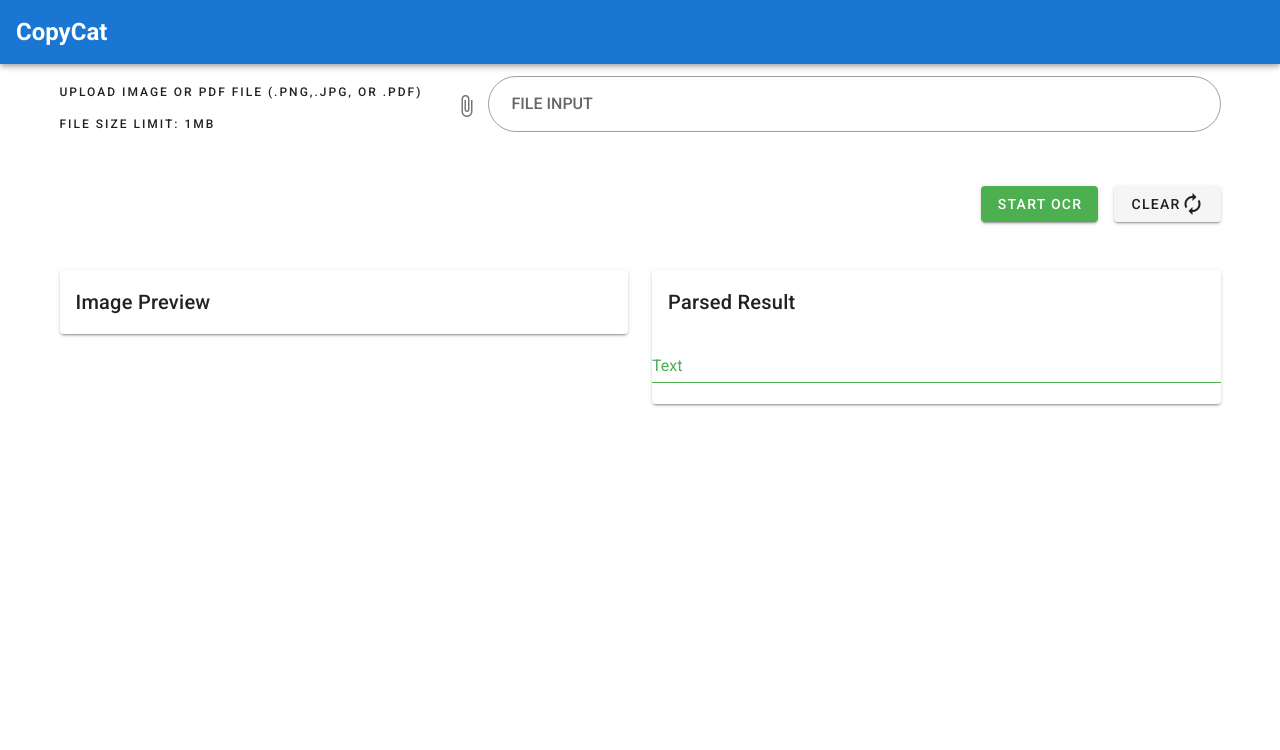
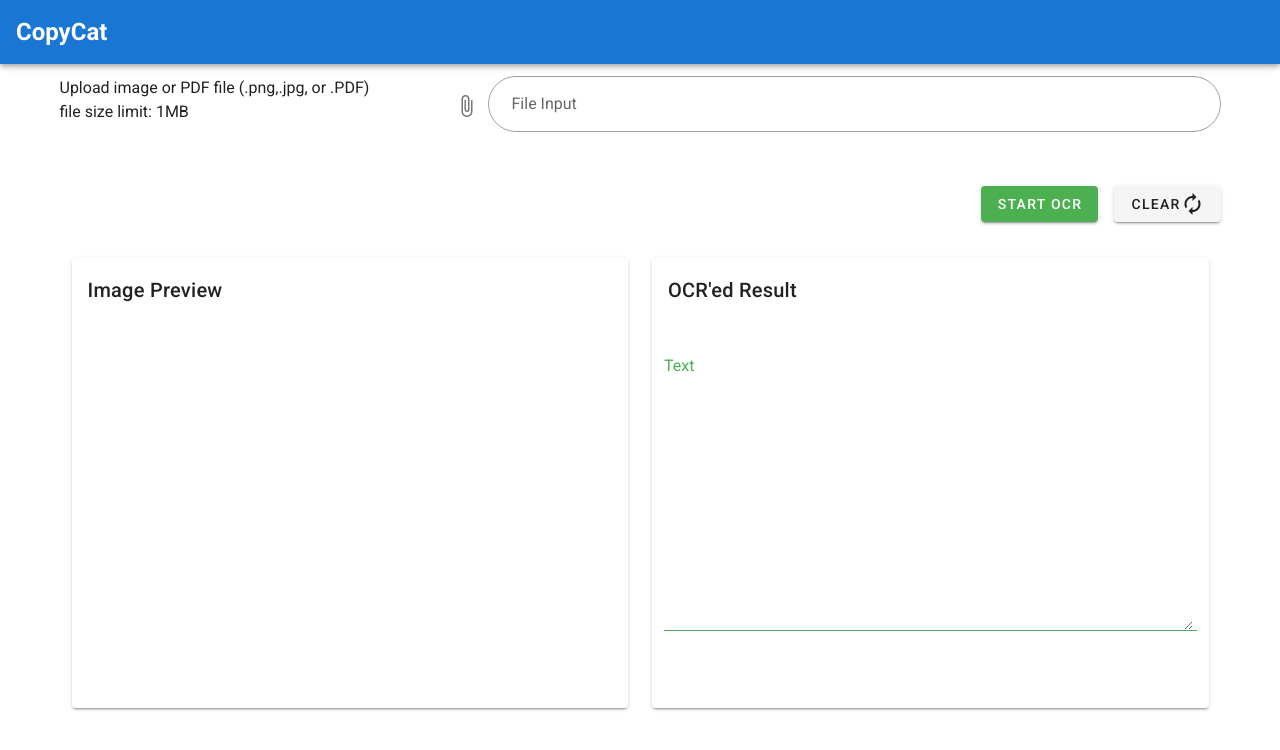
Before and after one commit to yhchan0918/OCRWebApp, a Vue app: page / in a window 1280 px wide. Shown: the top 750 px of the page. Built offline with nearby package versions, Linux system fonts and the light colour scheme.

Commit message:
Improvement of UI

```diff
--- a/src/components/TheAlert.vue
+++ b/src/components/TheAlert.vue
@@ -1,6 +1,6 @@
 <template>
   <div>
-    <v-alert :type="type" border="left" dark>
+    <v-alert :type="type" dark>
       {{ msg }}
     </v-alert>
   </div>
--- a/src/views/Home.vue
+++ b/src/views/Home.vue
@@ -1,7 +1,7 @@
 <template>
   <div class="home">
     <v-form ref="form">
-      <v-container class="overline">
+      <v-container>
         <v-row align-content="center" justify="space-between">
           <v-col cols="4"
             ><span>Upload image or PDF file (.png,.jpg, or .PDF)</span>
@@ -51,41 +51,52 @@
           </v-col>
         </v-row>
         <TheAlert v-show="message" :type="AlertTypes" :msg="message" />
-      </v-container>
-
         <v-container>
           <v-row justify="space-between">
             <v-col cols="6">
-            <v-card hover class="mx-auto">
+              <v-card min-height="450px">
                 <v-card-title>
                   Image Preview
                 </v-card-title>
+                <v-container>
+                  <v-row>
+                    <v-col cols="12">
                       <v-img
                         :src="imagePreview"
                         v-show="showPreview"
-                max-height="500px"
+                        max-height="400px"
                         contain
                       ></v-img>
+                    </v-col>
+                  </v-row>
+                </v-container>
               </v-card>
             </v-col>
             <v-col cols="6" class="text-center">
-            <v-card class="mx-auto">
+              <v-card min-height="450px">
                 <v-card-title>
-                Parsed Result
+                  OCR'ed Result
                 </v-card-title>
+                <v-container>
+                  <v-row>
+                    <v-col cols="12">
                       <v-textarea
                         clearable
                         success
-                auto-grow
                         color="primary"
                         label="Text"
-                rows="1"
+                        row-height="50"
+                        rows="10"
                         v-model="resultText"
                       >
                       </v-textarea>
+                    </v-col>
+                  </v-row>
+                </v-container>
               </v-card>
             </v-col>
           </v-row>
+        </v-container>
       </v-container>
     </v-form>
   </div>
@@ -95,6 +106,7 @@
 // @ is an alias to /src
 import OCRService from "@/services/OCRService.js";
 import TheAlert from "@/components/TheAlert.vue";
+
 export default {
   name: "Home",
   data() {
@@ -103,7 +115,7 @@
       showPreview: false,
       imagePreview: "",
       progress: 0,
-      AlertTypes: "info",
+      AlertTypes: "warning",
       message: "",
       acceptedFormat: [],
       isUploaded: false,
@@ -184,16 +196,11 @@
     */
       if (this.currentFile) {
         /*
-        Ensure the file is an image file.
-      */
-        if (/\.(jpe?g|png|gif)$/i.test(this.currentFile.name)) {
-          /*
           Fire the readAsDataURL method which will read the file in and
           upon completion fire a 'load' event which we will listen to and
           display the image in the preview.
         */
         reader.readAsDataURL(this.currentFile);
-        }
       }
     },
   },
```
Lines whose indentation alone changed are shown as unchanged.
